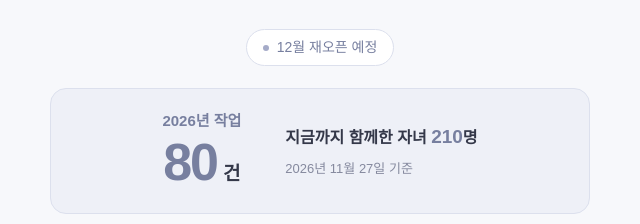
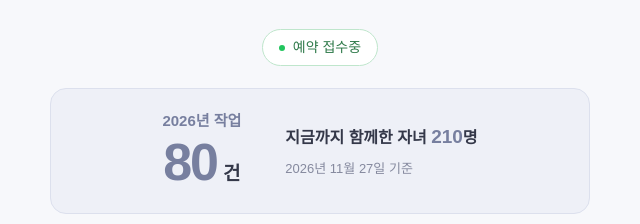
Before and after one commit to SnowNyang/momon-site, a plain HTML site: page index.html in a window 1280 px wide. Shown: the part 255-479 px from the top of the page, 320-960 px from the left. Drawn offline with Linux system fonts and the light colour scheme.

Commit message:
Add files via upload

```diff
--- a/index.html
+++ b/index.html
@@ -105,10 +105,10 @@ html[data-embed] .hero{padding-top:40px}
 @media(prefers-reduced-motion:reduce){.status.open:before{animation:none}}
 </style><script>(()=>{const q=new URLSearchParams(location.search),s=q.get("section"),e=q.get("embed");if(s)document.documentElement.dataset.section=s;if(e)document.documentElement.dataset.embed=e})();</script></head><body><header><nav><a class="logo" href="#">Mo Mon</a><div class="nav-links"><a href="#showcase">쇼케이스</a><a href="#details">디테일</a><a href="#pricing">가격</a><a href="#partners">협업</a><a href="#notice">공지사항</a></div></nav></header><nav class="float-nav" aria-label="섹션 바로가기"><a href="#showcase">쇼케이스</a><a href="#details">디테일</a><a href="#pricing">가격</a><a href="#partners">협업</a><a href="#notice">공지사항</a><a class="to-top" href="#">↑ 맨 위로</a></nav><main><div class="hero" id="intro"><div class="eyebrow">Live2D Rigging Commission</div><h1>Mo Mon</h1><div class="status" id="commissionStatus">12월 재오픈 예정</div><script>
 /* ===== 커미션 상태 설정 =====
-   예약을 받을 때      → const RESERVATION_OPEN = true;   (초록불 + "예약 접수중")
-   예약을 안 받을 때   → const RESERVATION_OPEN = false;  (회색 점 + 아래 CLOSED_TEXT 문구)
+   예약을 받을 때      → 바로 아래 줄 끝을 true  로 (초록불 + 예약 접수중)
+   예약을 안 받을 때   → 바로 아래 줄 끝을 false 로 (회색 점 + 재오픈 문구)
 */
-const RESERVATION_OPEN = false;
+const RESERVATION_OPEN = true;
 const OPEN_TEXT = "예약 접수중";
 const CLOSED_TEXT = "12월 재오픈 예정";
 (()=>{const el=document.getElementById("commissionStatus");el.textContent=RESERVATION_OPEN?OPEN_TEXT:CLOSED_TEXT;el.classList.toggle("open",RESERVATION_OPEN)})();
```
